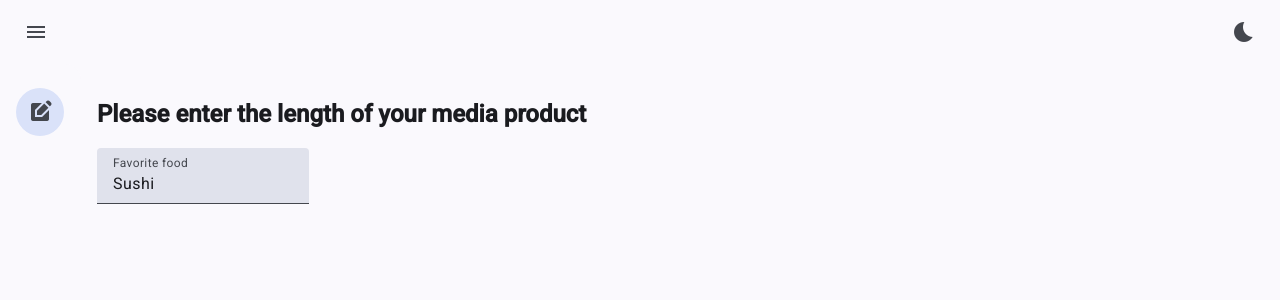
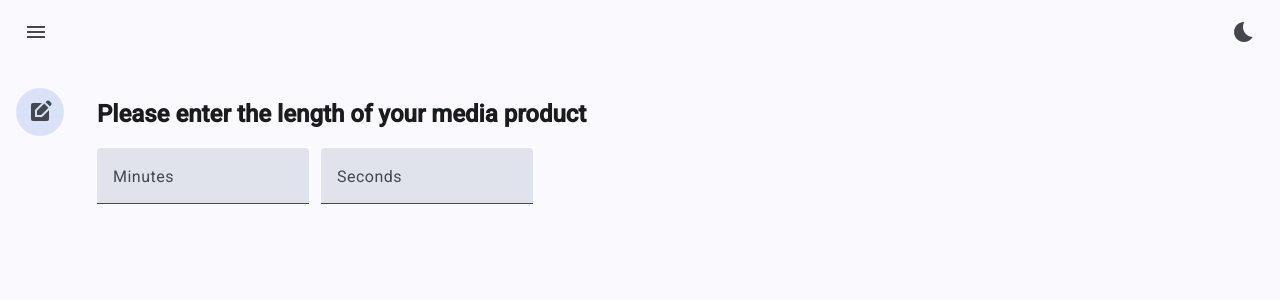
Before and after one commit to 43and18zeroes/approximate-watchtime, an Angular app: page /data-entry in a window 1280 px wide. Shown: the top 300 px of the page. Built offline with nearby package versions, Linux system fonts and the light colour scheme.

Commit message:
entry-inputs

```diff
--- a/src/app/pages/data-entry-component/data-entry-component.html
+++ b/src/app/pages/data-entry-component/data-entry-component.html
@@ -1,8 +1,15 @@
 <h2>Please enter the length of your media product</h2>
 
-<form class="example-form">
-  <mat-form-field class="example-full-width">
-    <mat-label>Favorite food</mat-label>
-    <input matInput placeholder="Ex. Pizza" value="Sushi">
-  </mat-form-field>
+<form>
+  <div class="entry-inputs">
+    <mat-form-field>
+      <mat-label>Minutes</mat-label>
+      <input matInput type="text" />
+    </mat-form-field>
+    <mat-form-field>
+      <mat-label>Seconds</mat-label>
+      <input matInput type="text" />
+    </mat-form-field>
+  </div>
+
 </form>
--- a/src/app/pages/data-entry-component/data-entry-component.scss
+++ b/src/app/pages/data-entry-component/data-entry-component.scss
@@ -0,0 +1,9 @@
+.entry-inputs {
+  mat-form-field {
+    margin-right: 12px;
+  }
+
+  mat-form-field:last-of-type {
+    margin-right: 0;
+  }
+}
```
